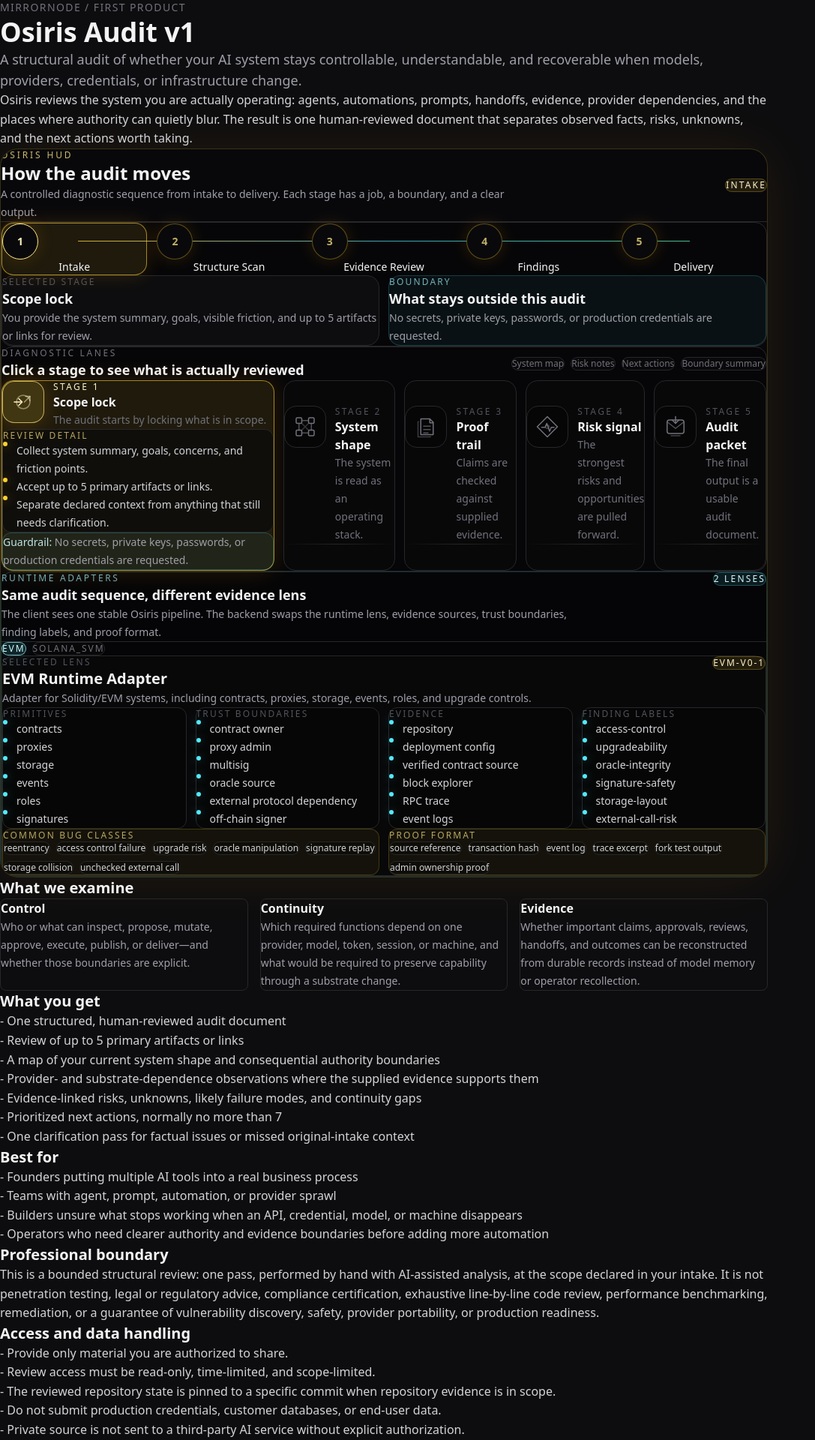
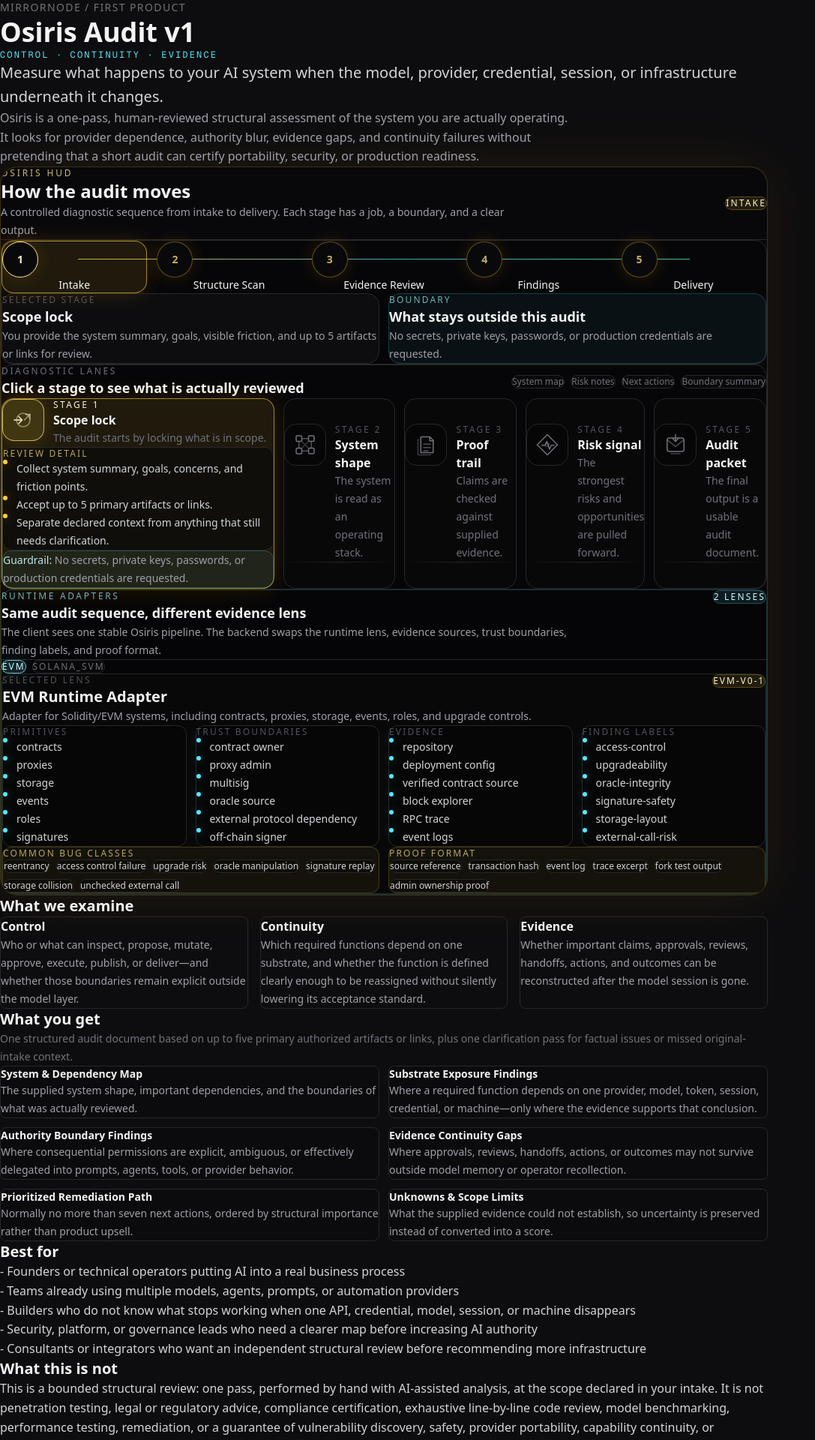
Before and after one commit to mirrornode/mirrornode-platform, a Next.js app: page /osiris-audit in a window 1280 px wide. Shown: the top 1920 px of the page at 75% size, without its empty margins (0-1087 px from the left). Built offline with nearby package versions, Linux system fonts and the light colour scheme.

Commit message:
proposal: make Osiris the capability-continuity measurement product

```diff
--- a/app/osiris-audit/page.tsx
+++ b/app/osiris-audit/page.tsx
@@ -3,7 +3,7 @@
 import OsirisAuditSequence from "../../components/osiris/OsirisAuditSequence";
 
 const auditDescription =
-  "A human-reviewed structural audit of control, continuity, evidence, and provider dependence across your AI system, workflow, or automation stack.";
+  "A human-reviewed structural assessment of control, capability continuity, evidence durability, and provider dependence across your AI system.";
 
 export const metadata = {
   title: "Osiris Audit v1 | MIRRORNODE",
@@ -20,6 +20,15 @@
   },
 };
 
+const deliverables = [
+  ["System & Dependency Map", "The supplied system shape, important dependencies, and the boundaries of what was actually reviewed."],
+  ["Substrate Exposure Findings", "Where a required function depends on one provider, model, token, session, credential, or machine—only where the evidence supports that conclusion."],
+  ["Authority Boundary Findings", "Where consequential permissions are explicit, ambiguous, or effectively delegated into prompts, agents, tools, or provider behavior."],
+  ["Evidence Continuity Gaps", "Where approvals, reviews, handoffs, actions, or outcomes may not survive outside model memory or operator recollection."],
+  ["Prioritized Remediation Path", "Normally no more than seven next actions, ordered by structural importance rather than product upsell."],
+  ["Unknowns & Scope Limits", "What the supplied evidence could not establish, so uncertainty is preserved instead of converted into a score."],
+] as const;
+
 export default function OsirisAuditPage() {
   return (
     <main className="mx-auto max-w-5xl px-6 py-16 text-zinc-100">
@@ -30,14 +39,16 @@
         <h1 className="mt-3 text-4xl font-semibold leading-tight">
           Osiris Audit v1
         </h1>
-        <p className="mt-4 text-lg text-zinc-400">
-          A structural audit of whether your AI system stays controllable, understandable, and recoverable when models, providers, credentials, or infrastructure change.
+        <p className="mt-2 font-mono text-xs uppercase tracking-[0.18em] text-cyan-300">
+          Control · Continuity · Evidence
         </p>
-        <p className="mt-4 text-zinc-300">
-          Osiris reviews the system you are actually operating: agents, automations,
-          prompts, handoffs, evidence, provider dependencies, and the places where
-          authority can quietly blur. The result is one human-reviewed document that
-          separates observed facts, risks, unknowns, and the next actions worth taking.
+        <p className="mt-5 text-xl leading-8 text-zinc-300">
+          Measure what happens to your AI system when the model, provider, credential, session, or infrastructure underneath it changes.
+        </p>
+        <p className="mt-4 max-w-3xl text-zinc-400">
+          Osiris is a one-pass, human-reviewed structural assessment of the system you are actually operating.
+          It looks for provider dependence, authority blur, evidence gaps, and continuity failures without pretending
+          that a short audit can certify portability, security, or production readiness.
         </p>
       </header>
 
@@ -49,19 +60,19 @@
           <article className="rounded-lg border border-zinc-800 p-4">
             <h3 className="font-semibold text-zinc-100">Control</h3>
             <p className="mt-2 text-sm leading-6 text-zinc-400">
-              Who or what can inspect, propose, mutate, approve, execute, publish, or deliver—and whether those boundaries are explicit.
+              Who or what can inspect, propose, mutate, approve, execute, publish, or deliver—and whether those boundaries remain explicit outside the model layer.
             </p>
           </article>
           <article className="rounded-lg border border-zinc-800 p-4">
             <h3 className="font-semibold text-zinc-100">Continuity</h3>
             <p className="mt-2 text-sm leading-6 text-zinc-400">
-              Which required functions depend on one provider, model, token, session, or machine, and what would be required to preserve capability through a substrate change.
+              Which required functions depend on one substrate, and whether the function is defined clearly enough to be reassigned without silently lowering its acceptance standard.
             </p>
           </article>
           <article className="rounded-lg border border-zinc-800 p-4">
             <h3 className="font-semibold text-zinc-100">Evidence</h3>
             <p className="mt-2 text-sm leading-6 text-zinc-400">
-              Whether important claims, approvals, reviews, handoffs, and outcomes can be reconstructed from durable records instead of model memory or operator recollection.
+              Whether important claims, approvals, reviews, handoffs, actions, and outcomes can be reconstructed after the model session is gone.
             </p>
           </article>
         </div>
@@ -69,35 +80,37 @@
 
       <section className="mb-12">
         <h2 className="text-xl font-semibold">What you get</h2>
-        <ul className="mt-4 space-y-2 text-zinc-300">
-          <li>- One structured, human-reviewed audit document</li>
-          <li>- Review of up to 5 primary artifacts or links</li>
-          <li>- A map of your current system shape and consequential authority boundaries</li>
-          <li>- Provider- and substrate-dependence observations where the supplied evidence supports them</li>
-          <li>- Evidence-linked risks, unknowns, likely failure modes, and continuity gaps</li>
-          <li>- Prioritized next actions, normally no more than 7</li>
-          <li>- One clarification pass for factual issues or missed original-intake context</li>
-        </ul>
+        <p className="mt-3 text-sm leading-6 text-zinc-500">
+          One structured audit document based on up to five primary authorized artifacts or links, plus one clarification pass for factual issues or missed original-intake context.
+        </p>
+        <div className="mt-5 grid gap-3 md:grid-cols-2">
+          {deliverables.map(([title, description]) => (
+            <article key={title} className="rounded-lg border border-zinc-800 bg-zinc-950/30 p-4">
+              <h3 className="text-sm font-semibold text-zinc-100">{title}</h3>
+              <p className="mt-2 text-sm leading-6 text-zinc-400">{description}</p>
+            </article>
+          ))}
+        </div>
       </section>
 
       <section className="mb-12">
         <h2 className="text-xl font-semibold">Best for</h2>
         <ul className="mt-4 space-y-2 text-zinc-300">
-          <li>- Founders putting multiple AI tools into a real business process</li>
-          <li>- Teams with agent, prompt, automation, or provider sprawl</li>
-          <li>- Builders unsure what stops working when an API, credential, model, or machine disappears</li>
-          <li>- Operators who need clearer authority and evidence boundaries before adding more automation</li>
+          <li>- Founders or technical operators putting AI into a real business process</li>
+          <li>- Teams already using multiple models, agents, prompts, or automation providers</li>
+          <li>- Builders who do not know what stops working when one API, credential, model, session, or machine disappears</li>
+          <li>- Security, platform, or governance leads who need a clearer map before increasing AI authority</li>
+          <li>- Consultants or integrators who want an independent structural review before recommending more infrastructure</li>
         </ul>
       </section>
 
       <section className="mb-12">
-        <h2 className="text-xl font-semibold">Professional boundary</h2>
+        <h2 className="text-xl font-semibold">What this is not</h2>
         <p className="mt-4 text-zinc-300">
-          This is a bounded structural review: one pass, performed by hand with
-          AI-assisted analysis, at the scope declared in your intake. It is not
-          penetration testing, legal or regulatory advice, compliance certification,
-          exhaustive line-by-line code review, performance benchmarking, remediation,
-          or a guarantee of vulnerability discovery, safety, provider portability, or production readiness.
+          This is a bounded structural review: one pass, performed by hand with AI-assisted analysis, at the scope declared in your intake.
+          It is not penetration testing, legal or regulatory advice, compliance certification, exhaustive line-by-line code review,
+          model benchmarking, performance testing, remediation, or a guarantee of vulnerability discovery, safety, provider portability,
+          capability continuity, or production readiness.
         </p>
       </section>
 
@@ -116,8 +129,7 @@
       <section className="mb-12">
         <OsirisAuditCheckoutButton />
         <p className="mt-3 text-sm text-zinc-500">
-          $149 USD. Secure checkout via Stripe. One-time payment. This is intentionally
-          underpriced pilot pricing while fulfillment time, repeatability, and customer outcomes are measured.
+          $149 USD. Secure checkout via Stripe. One-time payment. Pilot pricing while fulfillment time, repeatability, and customer outcomes are measured.
         </p>
       </section>
 
@@ -125,8 +137,8 @@
         <h2 className="text-xl font-semibold">What happens after payment</h2>
         <ol className="mt-4 list-decimal space-y-3 pl-6 text-zinc-300">
           <li>You receive a Stripe receipt at the email used for payment.</li>
-          <li>You complete a short intake covering your system, goals, concerns, scope, dependencies, and up to 5 authorized artifacts or links.</li>
-          <li>The review separates observed evidence from interpretation and unsupported unknowns.</li>
+          <li>You complete a short intake covering your system, goals, concerns, scope, dependencies, and up to five authorized artifacts or links.</li>
+          <li>The review separates observed evidence from interpretation and preserves unsupported points as unknowns.</li>
           <li>An accountable human Operator reviews and signs the delivered report.</li>
           <li>The audit is delivered as one structured document with prioritized next actions.</li>
           <li>One clarification pass is included for factual issues or missed context from the original intake.</li>
```
